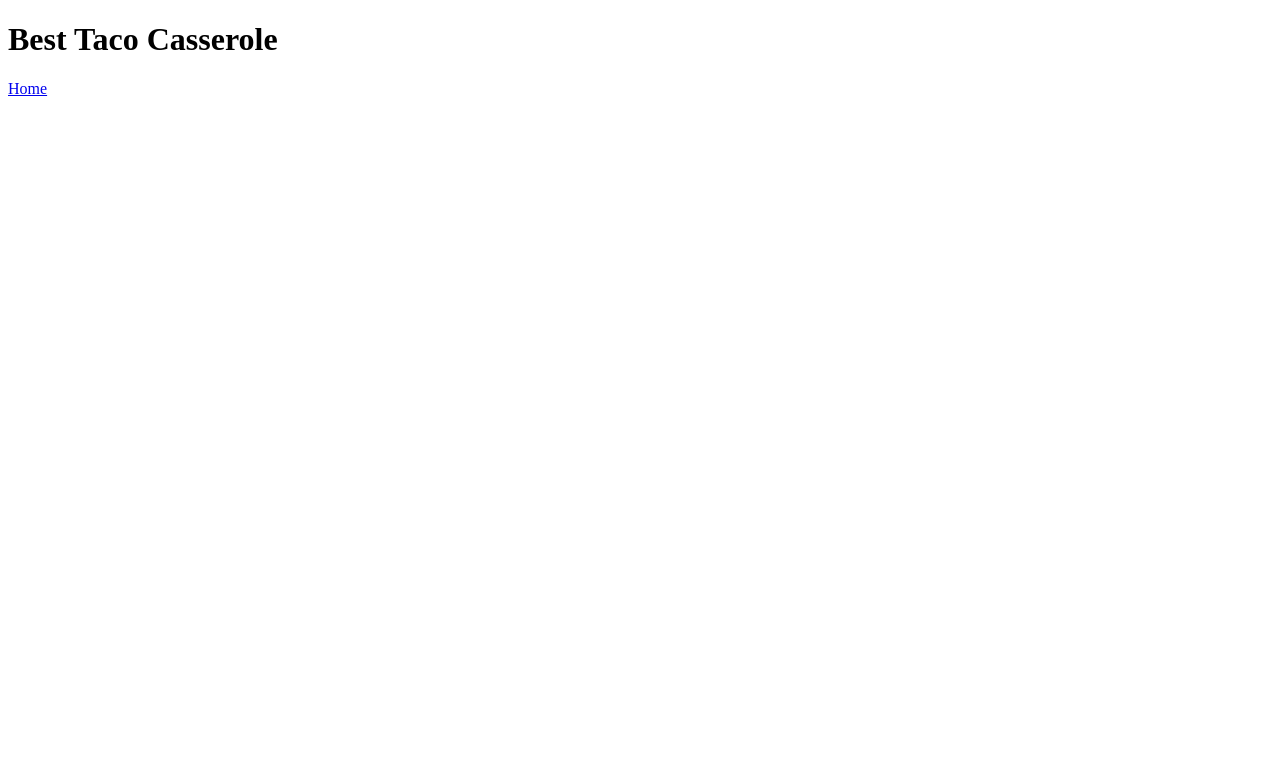
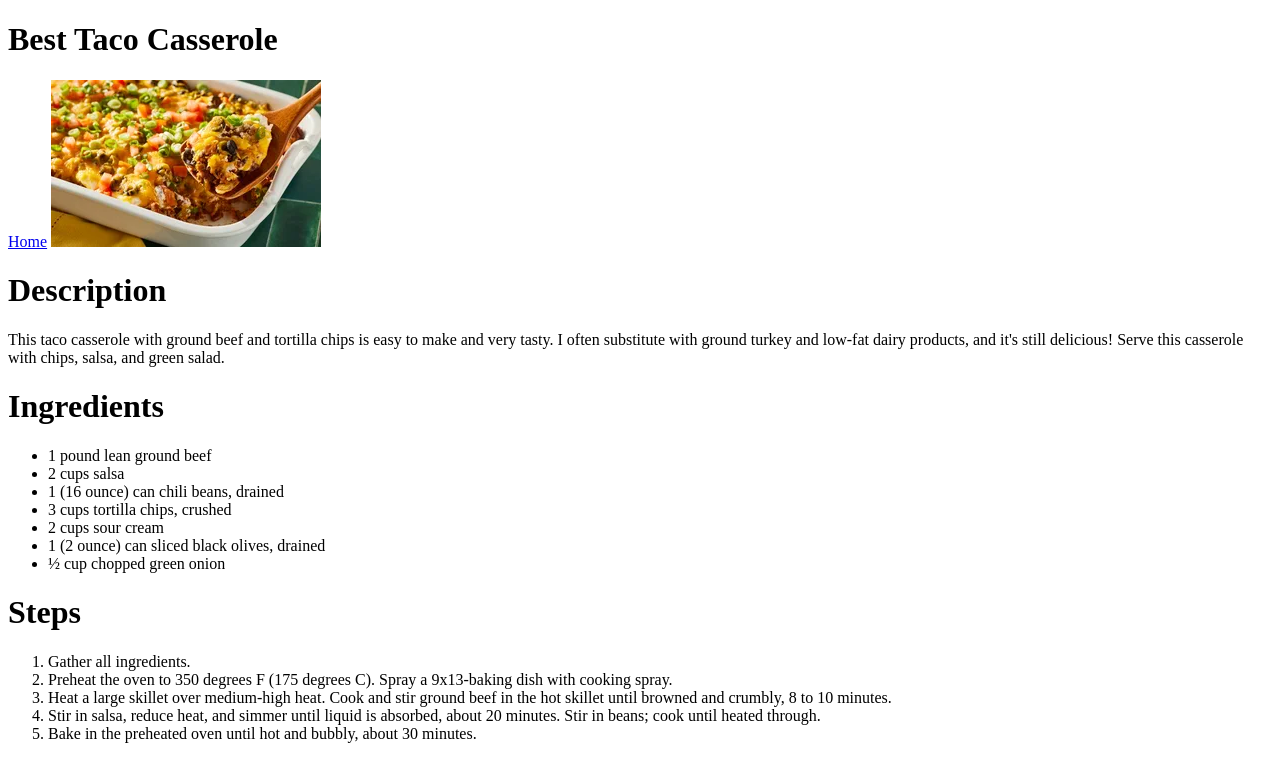
Before and after one commit to TheOdinProject-2-0/odin-recipes, a plain HTML site: page recipes/taco.html in a window 1280 px wide. Drawn offline with Linux system fonts and the light colour scheme.

Commit message:
Creating the main content for the taco.html and using the new taco-image into the page.

```diff
--- a/recipes/taco.html
+++ b/recipes/taco.html
@@ -8,5 +8,33 @@
 <body>
     <h1>Best Taco Casserole</h1>
     <a href="../index.html">Home</a>
+
+    <img src="images/taco-image.webp" alt="taco-image">
+    <h1>Description</h1>
+    <p>
+        This taco casserole with ground beef and tortilla chips is easy to make and very tasty.
+        I often substitute with ground turkey and low-fat dairy products,
+        and it's still delicious! Serve this casserole with chips, salsa, and green salad.
+    </p>
+
+    <h1>Ingredients</h1>
+    <ul>
+        <li>1 pound lean ground beef</li>
+        <li>2 cups salsa</li>
+        <li>1 (16 ounce) can chili beans, drained</li>
+        <li>3 cups tortilla chips, crushed</li>
+        <li>2 cups sour cream</li>
+        <li>1 (2 ounce) can sliced black olives, drained</li>
+        <li>½ cup chopped green onion</li>
+    </ul>
+
+    <h1>Steps</h1>
+    <ol>
+        <li>Gather all ingredients.</li>
+        <li>Preheat the oven to 350 degrees F (175 degrees C). Spray a 9x13-baking dish with cooking spray.</li>
+        <li>Heat a large skillet over medium-high heat. Cook and stir ground beef in the hot skillet until browned and crumbly, 8 to 10 minutes.</li>
+        <li>Stir in salsa, reduce heat, and simmer until liquid is absorbed, about 20 minutes. Stir in beans; cook until heated through.</li>
+        <li>Bake in the preheated oven until hot and bubbly, about 30 minutes.</li>
+    </ol>
 </body>
 </html>
```
Also changed, not shown: recipes/images/taco-image.webp (added).
